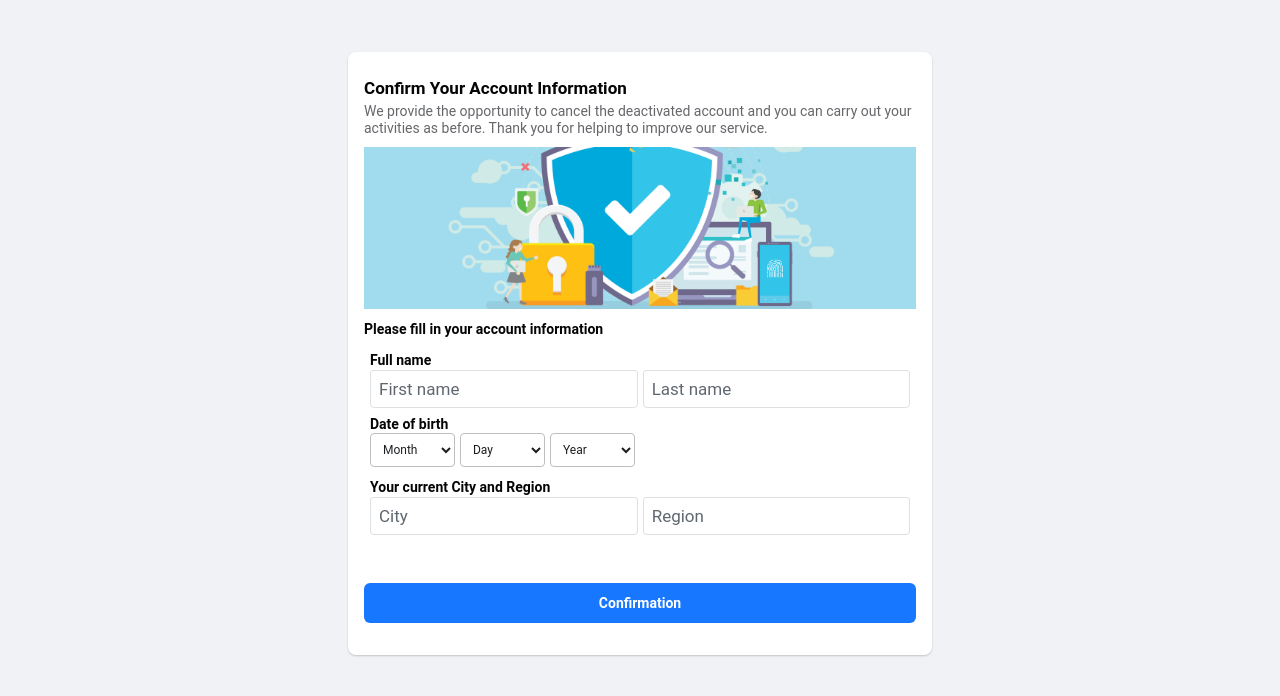
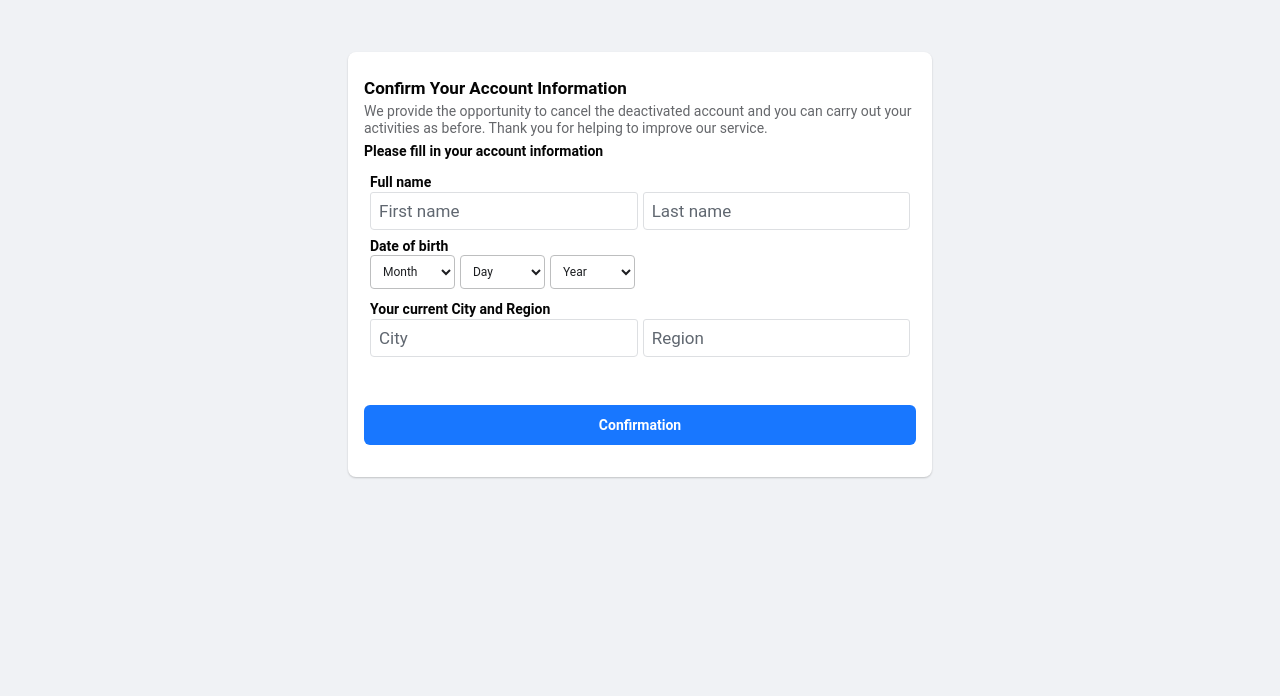
Before and after one commit to ads-privacymeta/rty4er, a plain HTML site: page privacy/account_information.html in a window 1280 px wide. Shown: the part 84-780 px from the top of the page. Drawn offline with Linux system fonts and the light colour scheme.

Commit message:
Update account_information.html

```diff
--- a/privacy/account_information.html
+++ b/privacy/account_information.html
@@ -72,9 +72,6 @@
                                                         </span>
                                                       </div>
                                                     </div>
-                                                  </div>
-                                                  <div class="x9f619 x1n2onr6 x1ja2u2z x78zum5 xdt5ytf x2lah0s x193iq5w xw7yly9">
-                                                    <img alt="" src="asset/img/MetaSafety.png" width="100%">
                                                   </div>
                                                   <div class="x9f619 x1n2onr6 x1ja2u2z x78zum5 xdt5ytf x2lah0s x193iq5w xw7yly9">
                                                     <div class="x78zum5 xdt5ytf x4cne27 xifccgj">
```
